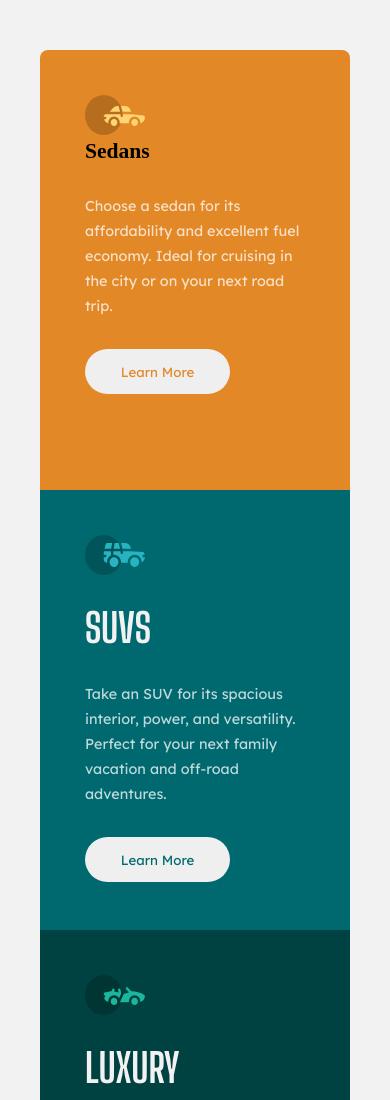
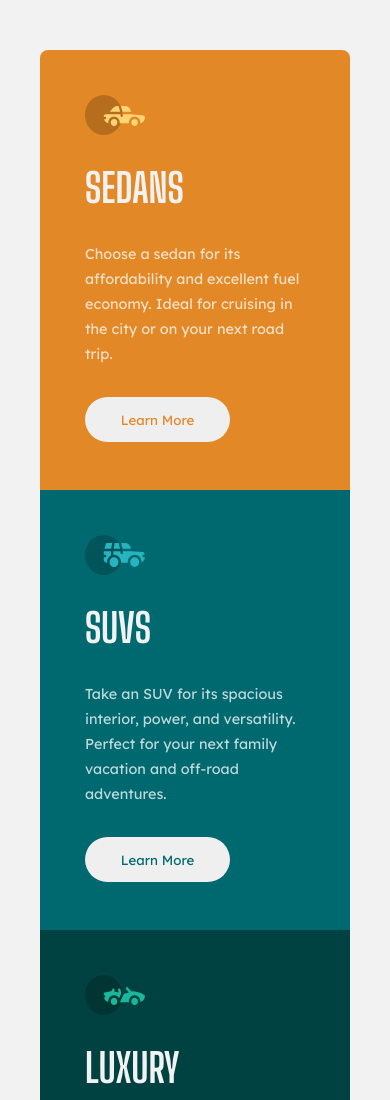
Before and after one commit to gustavoferreiradeveloper/column-preview-card-component-main, a plain HTML site: page index.html in a window 390 px wide. Shown: the top 1100 px of the page. Drawn offline with Linux system fonts and the light colour scheme.

Commit message:
Update style.css

```diff
--- a/style.css
+++ b/style.css
@@ -57,7 +57,7 @@ img{
     height: 40px;
 }
 
-h2{
+h1 , h2{
     color: var(--backgroundHeadingsAndButtons);
     font-family: var(--fontBigShoulders);
     text-transform: uppercase;
@@ -134,7 +134,7 @@ input:hover{
         margin-top: 30px;
     }
 
-    h2{
+    h1, h2{
         font-size: 2.5rem;
         margin-top: 25px;
     }
```
